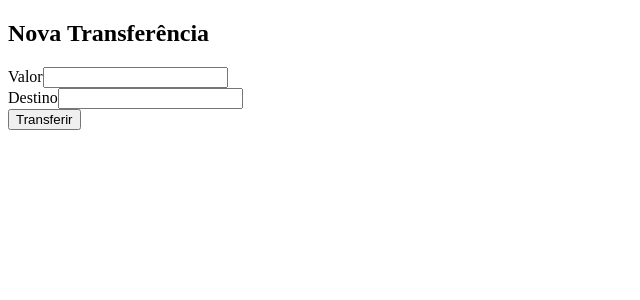
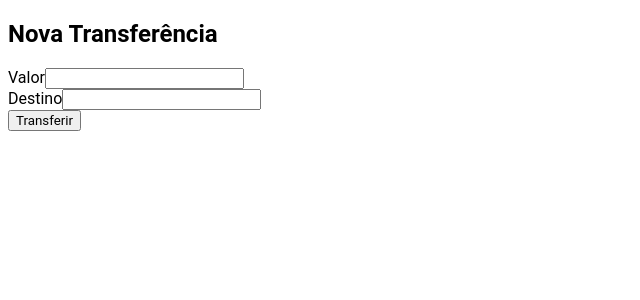
Before and after one commit to Mr-Saxobeat/bytebank, an Angular app: page / in a window 1280 px wide. Shown: the top 300 px of the page, without its empty margins (0-640 px from the left). Built offline with nearby package versions, Linux system fonts and the light colour scheme.

Commit message:
Adiciona estilo global

```diff
--- a/src/styles.scss
+++ b/src/styles.scss
@@ -1 +1,17 @@
-/* You can add global styles to this file, and also import other style files */
+:root {
+  --primary: #369c38;
+  --secondary: #132A13;
+  --padding: 15px;
+  --cinza : #405040;
+  --cinza-claro: #dedede;
+}
+
+* {
+  font-family: "Roboto", sans-serif;
+}
+
+.container {
+  max-width: 400px;
+  padding: 30px;
+  margin: 0 auto;
+}
```
